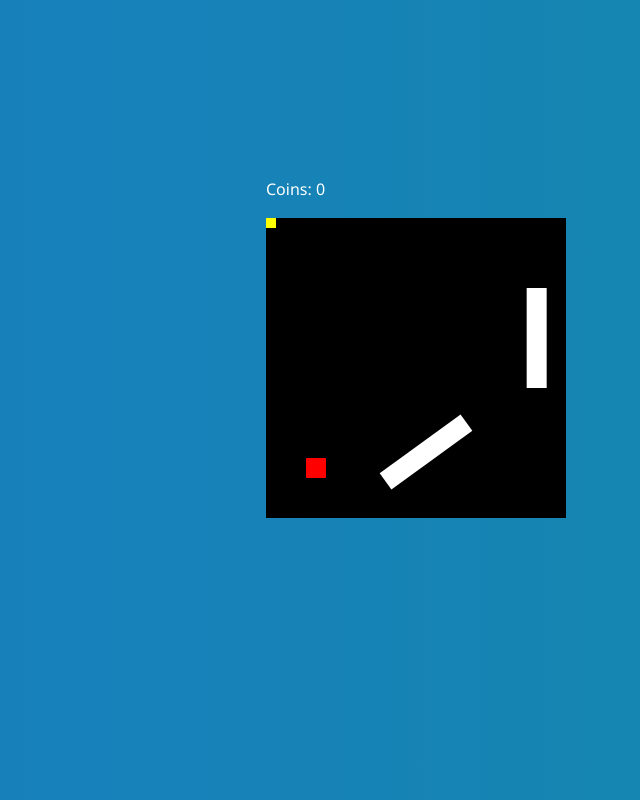
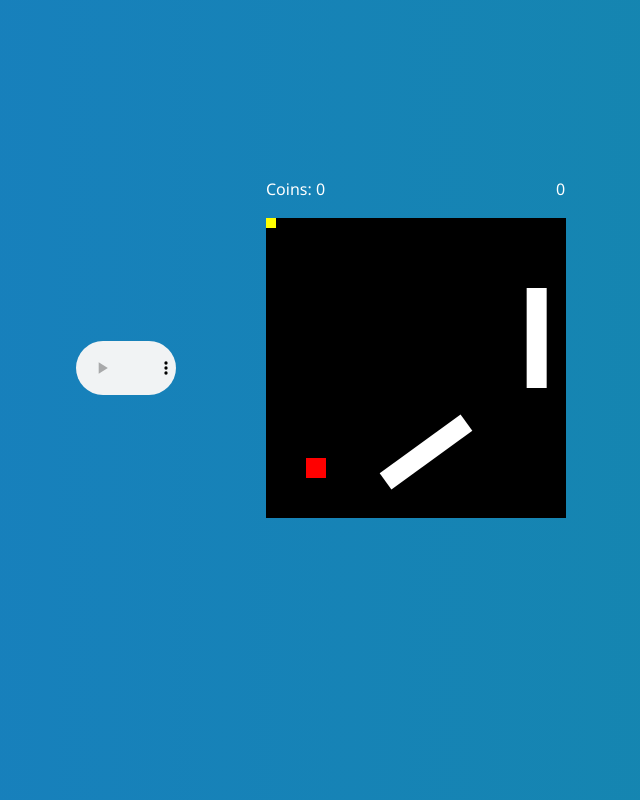
Before and after one commit to MateoDGaleano/js-game-demo, a plain HTML site: page index.html in a window 1280 px wide. Both pictures are taken after a click on the button "Start Game". Shown: the whole page, without its empty margins (224-864 px from the left). Drawn offline with Linux system fonts and the light colour scheme.

Commit message:
Add files via upload

```diff
--- a/index.css
+++ b/index.css
@@ -162,3 +162,20 @@ body {
 canvas {
     display: block;
 }
+
+#timeCounter {
+    display: grid;
+    position: absolute;
+    color: white;
+    justify-self: center;
+    align-self: start;
+    top: -40px;
+    left: 290px;
+    font-family:'Segoe UI', Tahoma, Geneva, Verdana, sans-serif;
+}
+
+#background-music {
+    position: absolute;
+    left: 300px;
+    width: 100px;
+}
--- a/index.html
+++ b/index.html
@@ -38,6 +38,8 @@
         <button class="button" onclick="startGame()">Try Again</button>
     </div>
 
+
+
     <!--Board-->
     <div id="board">
 
@@ -54,9 +56,12 @@
         </div>
 
         <div id="coinCounter">Coins: 0</div>
+
         <!--Time-->
+        <div id="timeCounter">0</div>
     </div>
 
-
+    <audio id="background-music" src="sounds/Hello, it's Me! (128 kbps).mp3" controls autoplay loop></audio>
+    <audio id="coin-sound" src="sounds/Coin Beep.mp3"></audio>
 </body>
 </html>
--- a/index.js
+++ b/index.js
@@ -17,6 +17,9 @@ let coin = document.getElementById('coin'); //Referencia al elemento coin
 //Contador de coins
 let coinCounter = 0;
 let coinCounterElement = document.getElementById('coinCounter');
+
+let coinSound = document.getElementById('coin-sound');
+
 
 // Función para actualizar la posición del player
 function updatePosition(){
@@ -98,7 +101,7 @@ function updatePosition(){
         bone2.style.left = xBone2 + 'px';
         bone2.style.top = yBone2 + 'px';
 
-        coinCounter = -1;
+        coinCounter = 0;
         coinCounterElement.textContent = 'Coins: ' + coinCounter;
         showTryAgainScreen();
 
@@ -107,12 +110,16 @@ function updatePosition(){
     function showTryAgainScreen() {
         board.style.display = 'none';
         document.getElementById('endScreen').style.display = 'flex';
+        n = -1;
+        timeCounterElemnt.textContent = n;
     }
+
 
     // Función para contar la moneda
     function coinCount() {
     coinCounter++; // Incrementar contador de monedas
     coinCounterElement.textContent = 'Coins: ' + coinCounter;
+    coinSound.play();
 
 
     // Función para ubicar la moneda
@@ -141,6 +148,17 @@ function updatePosition(){
 
     setInterval(updatePosition, 1000 / 60);
 
+
+    //Contador
+    var n = -1;
+    var l = document.getElementById("timeCounter");
+    window.setInterval(function(){
+    l.innerHTML = n;
+    n++;
+    },1000);
+    timeCounter.element.textContent = n;
+
+
     function startGame() {
         document.getElementById('startScreen').style.display = 'none';
         document.getElementById('endScreen').style.display = 'none';
```
Also changed, not shown: images/bone.png (added), 2 other files.
